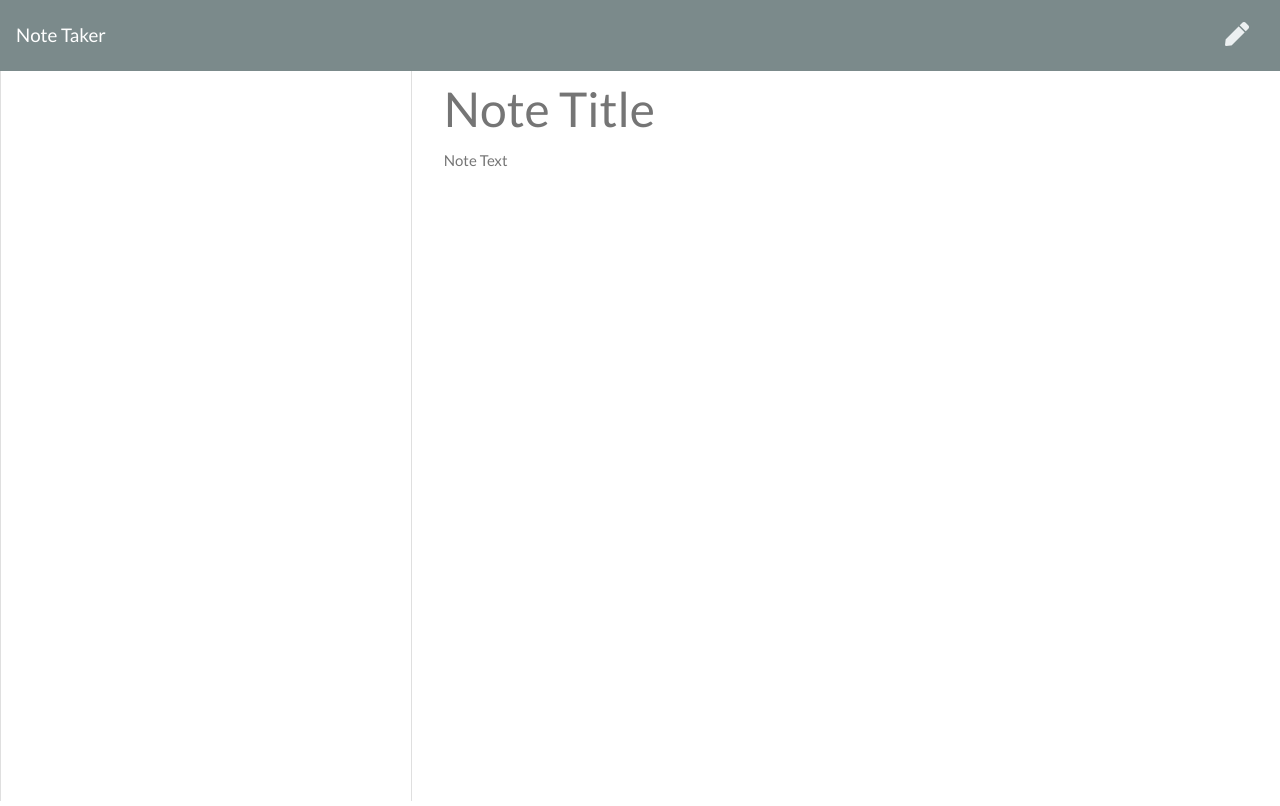
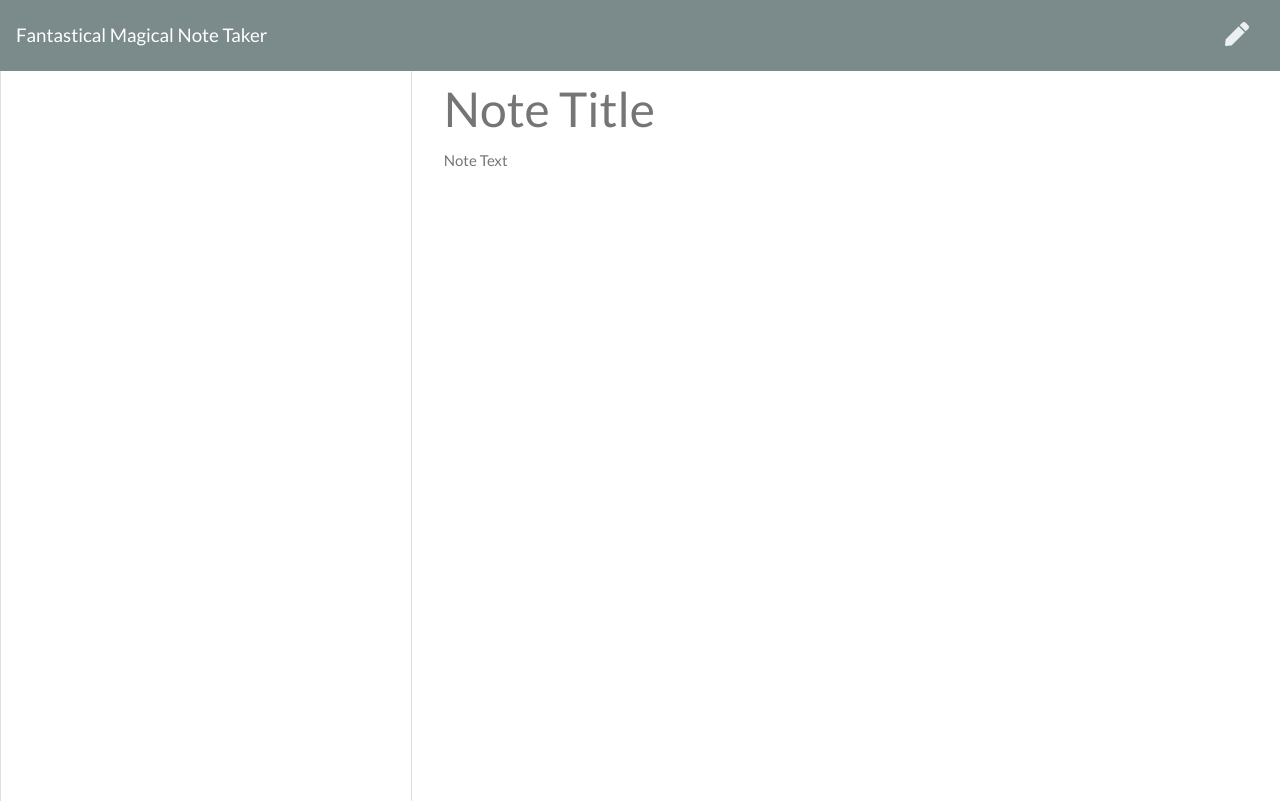
Before and after one commit to christopher-cruzcosa/fantastical-magical-note-taker, a website: page public/notes.html in a window 1280 px wide. Drawn offline with nearby package versions, Linux system fonts and the light colour scheme; no server answers.

Commit message:
fixed typo

```diff
--- a/public/notes.html
+++ b/public/notes.html
@@ -14,7 +14,7 @@
 
 <body>
   <nav class="navbar navbar-dark bg-dark">
-    <a class="navbar-brand" href="/">Note Taker
+    <a class="navbar-brand" href="/">Fantastical Magical Note Taker
     </a>
     <div class="icons">
       <i class="fas fa-save text-light save-note"></i>
```
